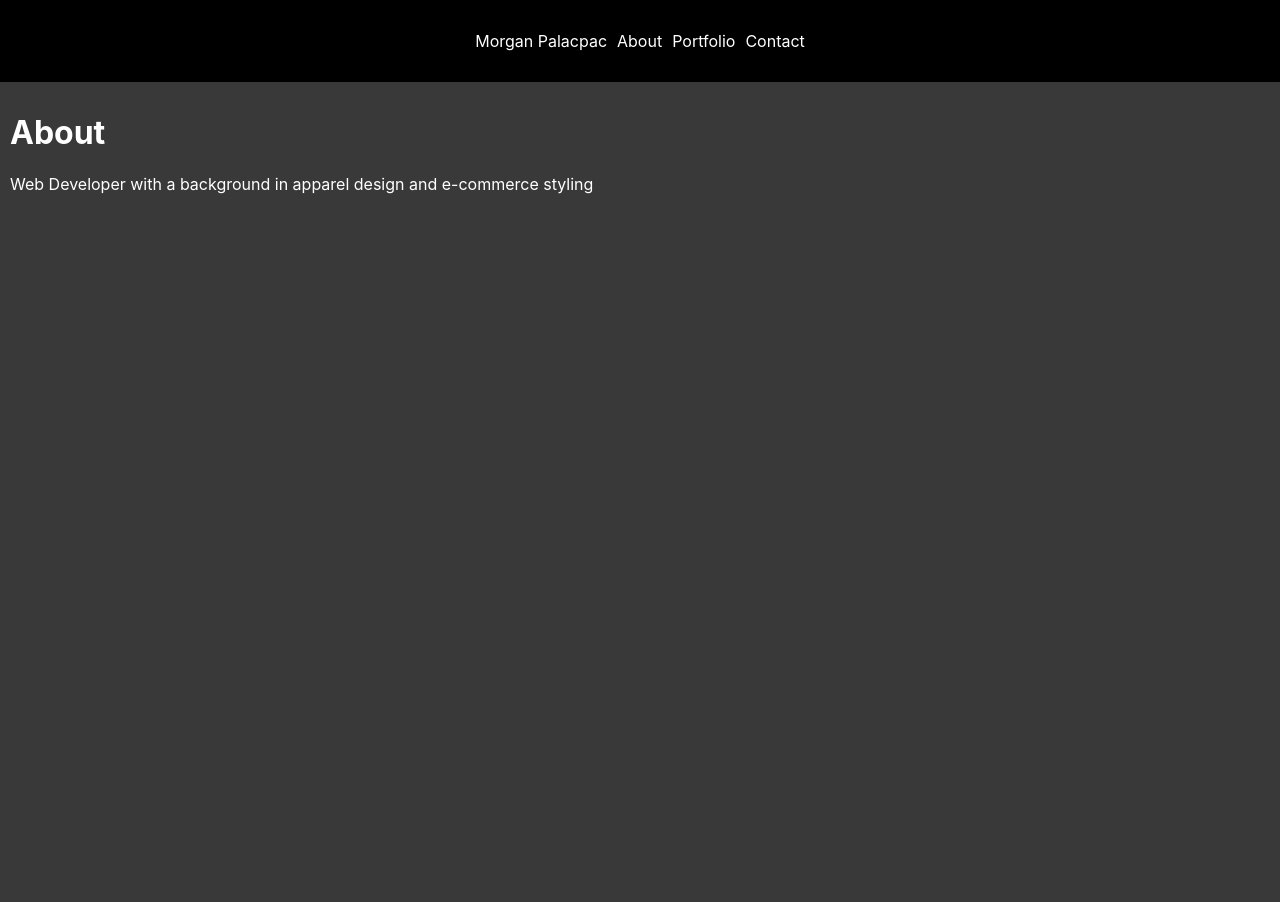
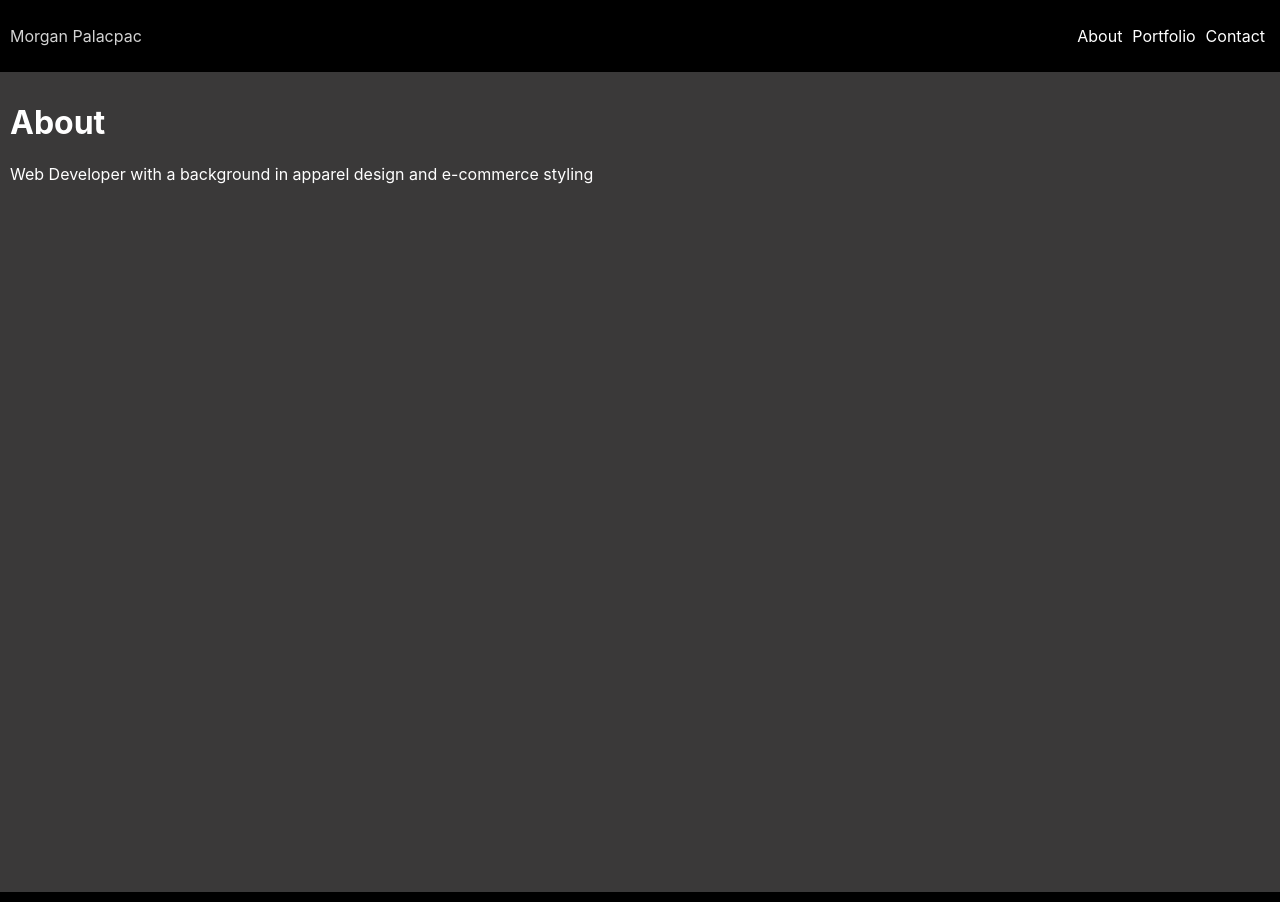
Before and after one commit to mfbradley/Portfolio, a React (Create React App) app in the folder client/: page /about in a window 1280 px wide. Built offline with nearby package versions, Linux system fonts and the light colour scheme.

Commit message:
removed link on logo in NavBar while determining transitions

```diff
--- a/client/src/Components/NavBar/NavBar.js
+++ b/client/src/Components/NavBar/NavBar.js
@@ -4,7 +4,7 @@ import {Link} from 'react-router-dom';
 const NavBar = props => (
 
     <div className="navBar">
-        <Link to="/"><p className="navTitle">{ props.text }</p></Link>
+        <p className="navTitle">{ props.text }</p>
         <nav className="navlinks">
             <Link to="/about">{ props.nav1 }</Link>
             <Link to="/portfolio">{ props.nav2 }</Link>
```
